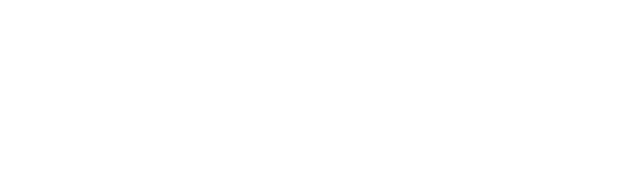
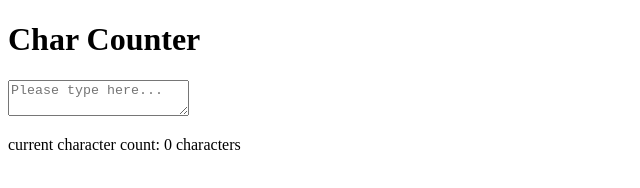
Before and after one commit to 0fb8/vite-practice, a website: page index.html in a window 1280 px wide. Shown: the whole page, without its empty margins (0-640 px from the left). Drawn offline with Linux system fonts and the light colour scheme.

Commit message:
feat: index.html

```diff
--- a/index.html
+++ b/index.html
@@ -6,7 +6,11 @@
     <title>vite-practice</title>
   </head>
   <body>
-    <div id="app"></div>
+    <div id="app">
+      <h1>Char Counter</h1>
+      <textarea id="text-input" placeholder="Please type here..."></textarea>
+      <p>current character count: <span id="count">0</span> characters</p>
+    </div>
     <script type="module" src="/src/main.ts"></script>
   </body>
 </html>
```
